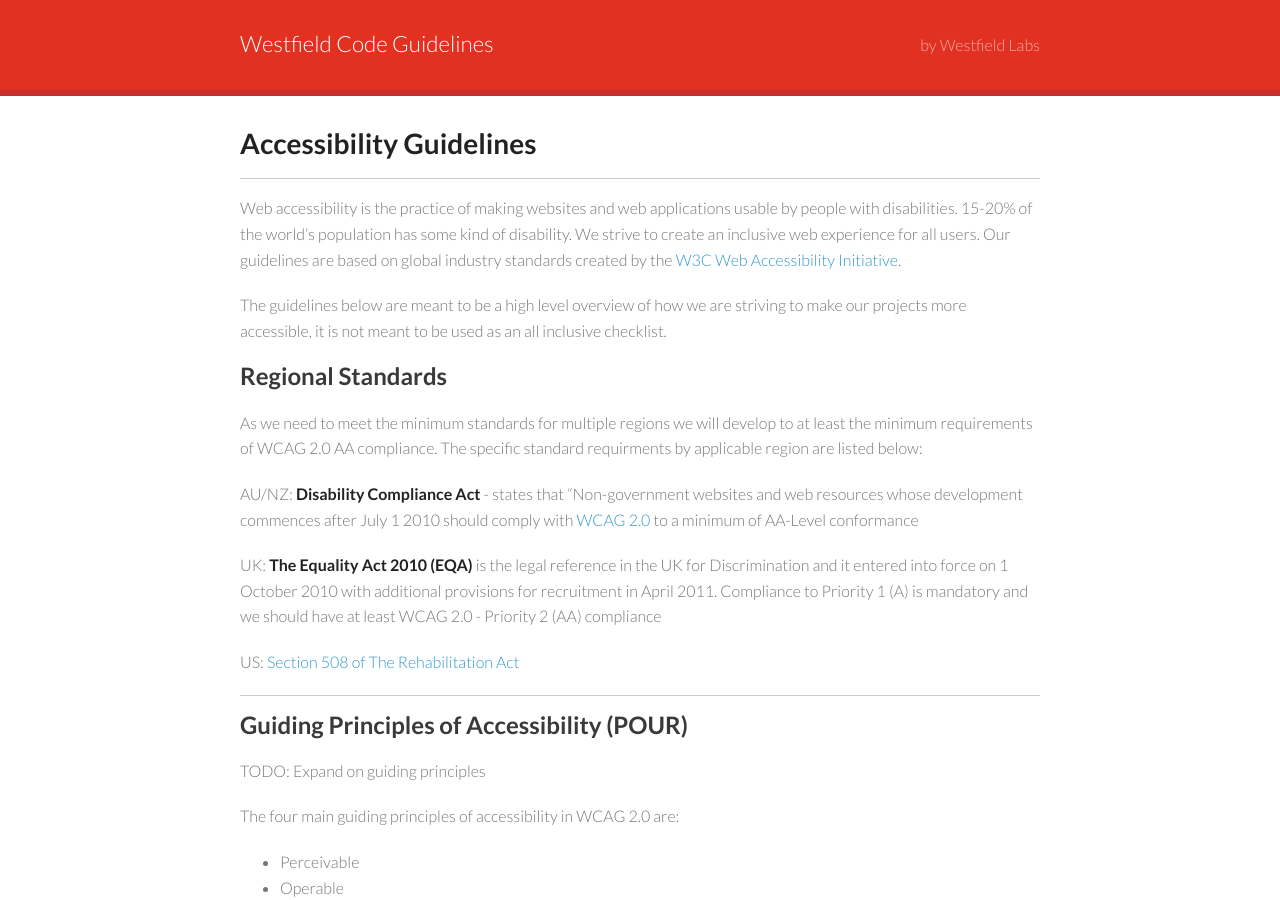
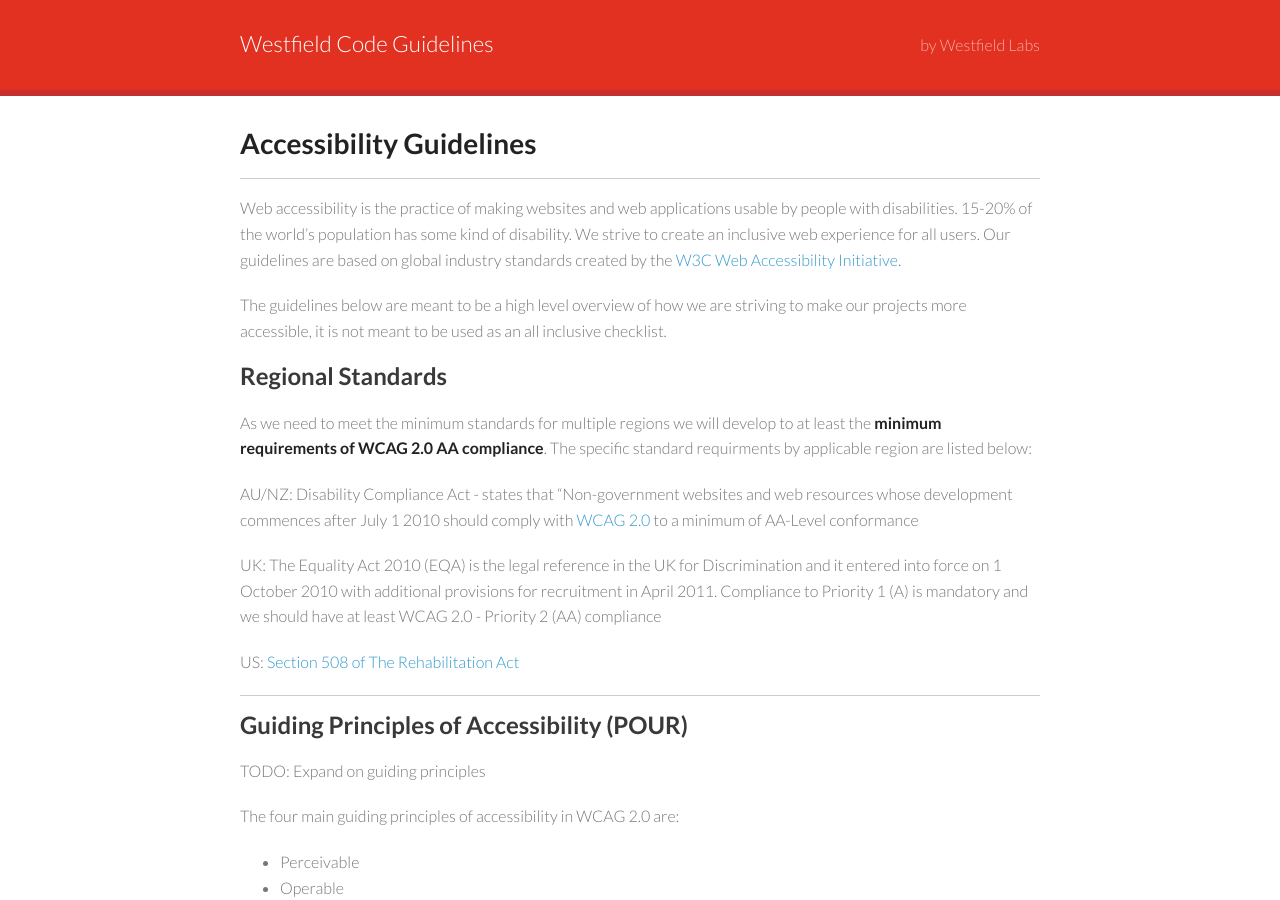
Before and after one commit to westfieldlabs/westfield_code_guidelines, a Jekyll site: the page built from accessibility-guidelines/index.md, in a window 1280 px wide and 900 px high. Built offline with Jekyll 4.4.1, drawn with Linux system fonts in a browser that asks for light colours.

```diff
--- a/accessibility-guidelines/index.md
+++ b/accessibility-guidelines/index.md
@@ -12,13 +12,13 @@ The guidelines below are meant to be a high level overview of how we are strivin
 
 ## Regional Standards
 
-As we need to meet the minimum standards for multiple regions we will develop to at least the minimum requirements of WCAG 2.0 AA compliance. The specific standard requirments by applicable region are listed below:
+As we need to meet the minimum standards for multiple regions we will develop to at least the **minimum requirements of WCAG 2.0 AA compliance**. The specific standard requirments by applicable region are listed below:
 
-AU/NZ: **Disability Compliance Act** - states that “Non-government websites and web resources whose development commences after July 1 2010 should comply with [WCAG 2.0](http://www.w3.org/TR/WCAG20/) to a minimum of AA-Level conformance
+AU/NZ: Disability Compliance Act - states that “Non-government websites and web resources whose development commences after July 1 2010 should comply with [WCAG 2.0](http://www.w3.org/TR/WCAG20/) to a minimum of AA-Level conformance
 
-UK: **The Equality Act 2010 (EQA)**  is the legal reference in the UK for Discrimination and it entered into force on 1 October 2010 with additional provisions for recruitment in April 2011.  Compliance to Priority 1 (A) is mandatory and we should have at least WCAG 2.0 - Priority 2 (AA) compliance
+UK: The Equality Act 2010 (EQA) is the legal reference in the UK for Discrimination and it entered into force on 1 October 2010 with additional provisions for recruitment in April 2011.  Compliance to Priority 1 (A) is mandatory and we should have at least WCAG 2.0 - Priority 2 (AA) compliance
 
-US: **[Section 508 of The Rehabilitation Act](http://www.section508.gov/)**
+US: [Section 508 of The Rehabilitation Act](http://www.section508.gov/)
 
 ***
 
```
